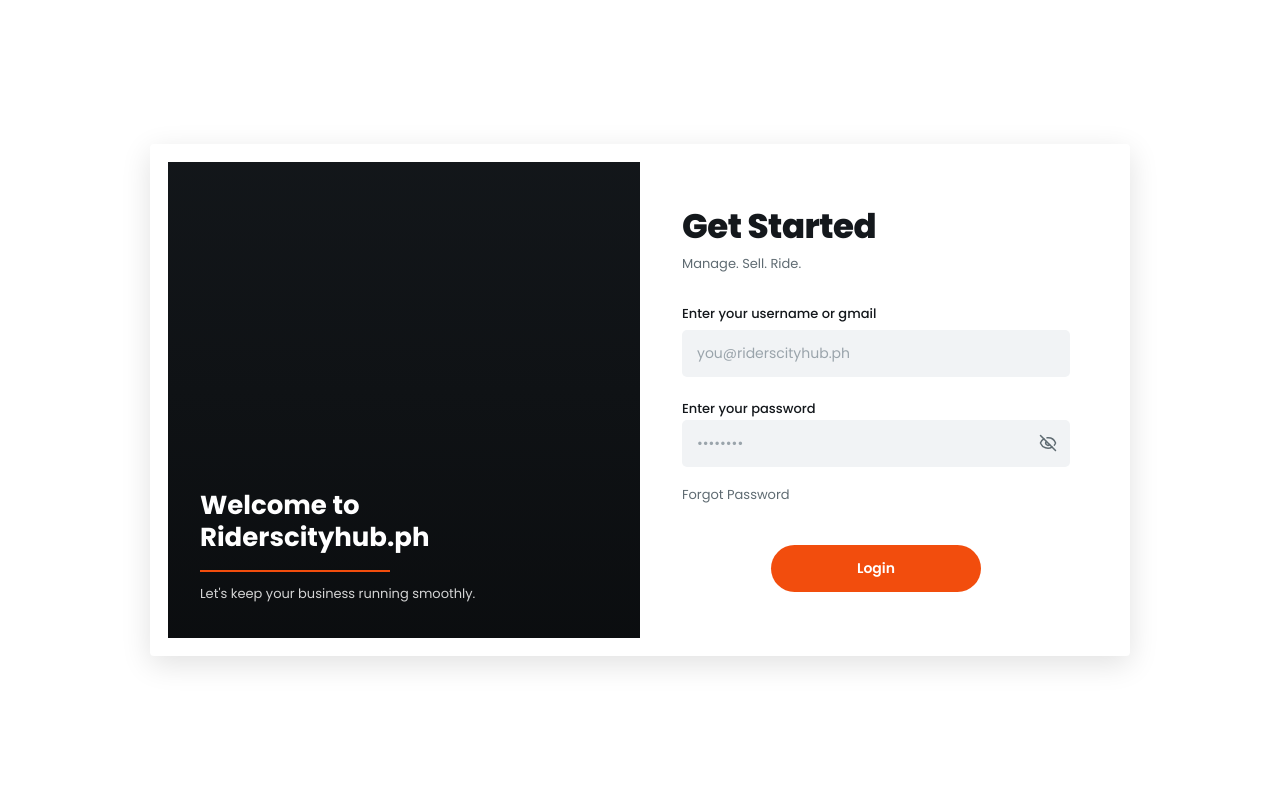
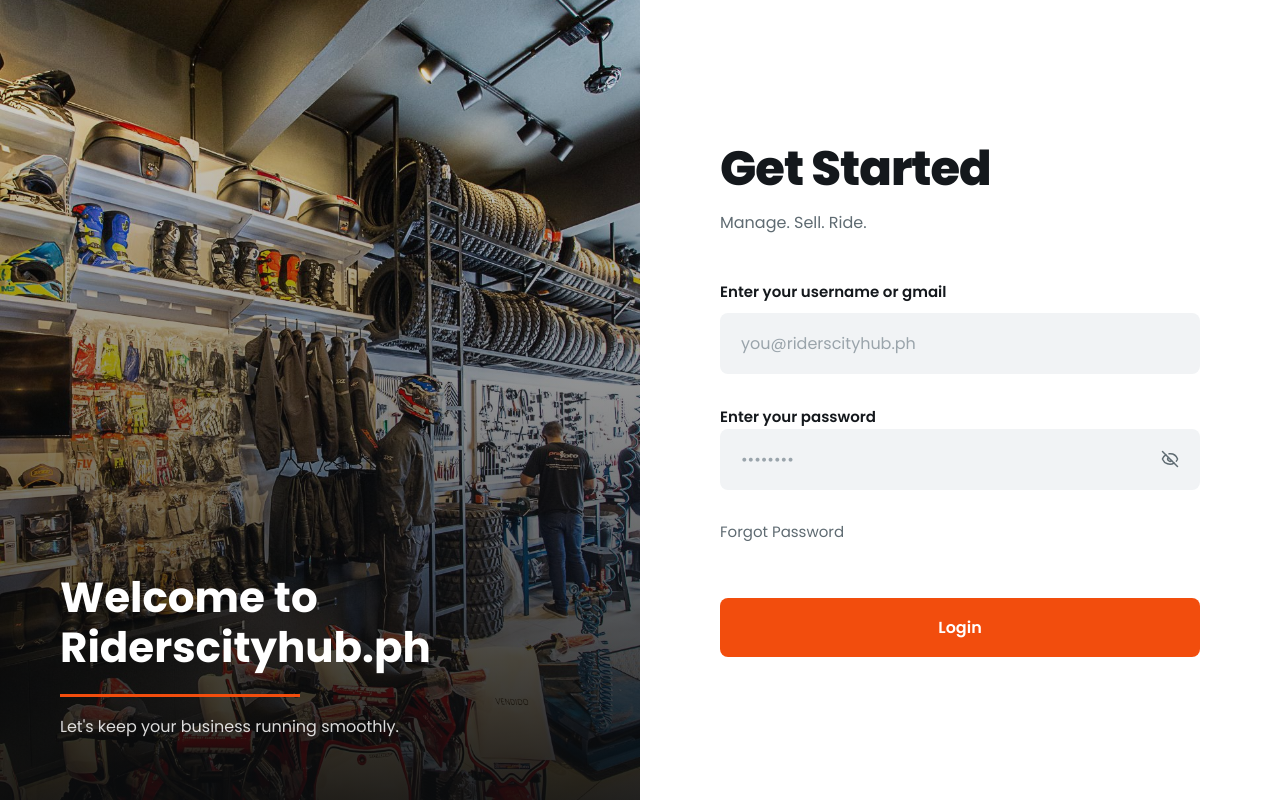
Before and after one commit to 4wasterr/Riderscityhub.ph, a React app in the folder frontend/: page / in a window 1280 px wide. Built offline with nearby package versions, Linux system fonts and the light colour scheme; the HTML template or start-up script is replaced by a standard one.

Commit message:
Added things and polished

```diff
--- a/frontend/src/pages/login.css
+++ b/frontend/src/pages/login.css
@@ -1,232 +1,571 @@
 @import url("https://fonts.googleapis.com/css2?family=Poppins:wght@400;500;600;700;800&display=swap");
+
+/* ================================
+   ROOT COLORS
+================================ */
 
 :root {
     --login-ink: #14181c;
     --login-muted: #5f6b72;
-    --login-line: #e3e6e9;
     --login-field: #f1f3f5;
     --login-accent: #f24d0d;
     --login-accent-dark: #d13d05;
 }
+
+
+/* ================================
+   LOGIN PAGE - FULL SCREEN
+================================ */
+
 .login-page {
-    min-height: 100svh;
-    display: grid;
-    place-items: center;
-    padding: 24px;
+    width: 100vw;
+    min-height: 100vh;
+
+    margin: 0;
+    padding: 0;
+
     box-sizing: border-box;
+
     background: #ffffff;
     color: var(--login-ink);
-    font-family: "Poppins", system-ui, -apple-system, "Segoe UI", sans-serif;
+
+    font-family: "Poppins", system-ui, -apple-system,
+        "Segoe UI", sans-serif;
+
     text-align: left;
+
+    overflow: hidden;
 }
+
+
+/* ================================
+   MAIN LOGIN CARD - FULL SCREEN
+================================ */
+
 .login-card {
+    width: 100%;
+    min-height: 100vh;
+
     display: grid;
     grid-template-columns: 1fr 1fr;
-    gap: 0;
-    width: min(100%, 980px);
-    padding: 18px;
+
+    margin: 0;
+    padding: 0;
+
+    overflow: hidden;
+
+    background: #ffffff;
+
+    border-radius: 0;
+
+    box-shadow: none;
+
     box-sizing: border-box;
-    background: #ffffff;
-    border-radius: 4px;
-	box-shadow: 0 8px 30px rgba(7, 7, 7, 0.12);
 }
-/* ---------- left visual ---------- */
+
+
+/* ================================
+   LEFT VISUAL SECTION
+================================ */
 
 .login-visual {
     position: relative;
+
     display: flex;
     align-items: flex-end;
-    min-height: 470px;
-    padding: 34px 32px;
+
+    width: 100%;
+    min-height: 100vh;
+
+    padding: 60px;
+
     box-sizing: border-box;
+
     background: #14181c;
+
     overflow: hidden;
     isolation: isolate;
 }
+
+
+/* ================================
+   BACKGROUND IMAGE
+================================ */
+
 .login-visual img {
     position: absolute;
+
     inset: 0;
+
     z-index: -2;
+
     width: 100%;
     height: 100%;
+
     object-fit: cover;
 }
+
+
+/* ================================
+   DARK IMAGE OVERLAY
+================================ */
+
 .login-visual::after {
     content: "";
+
     position: absolute;
+
     inset: 0;
+
     z-index: -1;
-    background: linear-gradient(180deg, rgba(10, 12, 14, 0.15) 0%, rgba(10, 12, 14, 0.55) 55%, rgba(10, 12, 14, 0.88) 100%);
+
+    background: linear-gradient(
+        180deg,
+        rgba(10, 12, 14, 0.10) 0%,
+        rgba(10, 12, 14, 0.50) 55%,
+        rgba(10, 12, 14, 0.90) 100%
+    );
 }
+
+
+/* ================================
+   LEFT VISUAL TEXT
+================================ */
+
 .visual-copy {
     color: #ffffff;
 }
+
+
 .visual-copy h2 {
-    max-width: 15ch;
+    max-width: 18ch;
+
     margin: 0;
-    font-size: 26px;
-    line-height: 1.25;
+
+    font-size: 42px;
+
+    line-height: 1.2;
+
     font-weight: 700;
 }
+
+
 .visual-rule {
-    width: 190px;
-    height: 2px;
-    margin: 16px 0 12px;
+    width: 240px;
+    height: 3px;
+
+    margin: 20px 0 16px;
+
     background: var(--login-accent);
 }
+
+
 .visual-copy p {
+    max-width: 500px;
+
     margin: 0;
-    font-size: 13px;
+
+    font-size: 16px;
+
+    line-height: 1.7;
+
     font-weight: 400;
-    color: rgba(255, 255, 255, 0.82);
+
+    color: rgba(255, 255, 255, 0.85);
 }
-/* ---------- right form ---------- */
+
+
+/* ================================
+   RIGHT LOGIN FORM SECTION
+================================ */
 
 .login-form-side {
     display: flex;
+
     flex-direction: column;
+
     justify-content: center;
-    padding: 46px 42px;
+
+    width: 100%;
+    min-height: 100vh;
+
+    padding: 80px;
+
     box-sizing: border-box;
+
+    background: #ffffff;
 }
+
+
+/* ================================
+   LIMIT FORM WIDTH
+================================ */
+
+.login-form-side > * {
+    width: 100%;
+    max-width: 550px;
+}
+
+
+/* ================================
+   LOGIN HEADING
+================================ */
+
 .login-heading h1 {
     margin: 0;
-    font-size: 34px;
+
+    font-size: 48px;
+
     line-height: 1.1;
+
     font-weight: 800;
-    letter-spacing: -0.5px;
+
+    letter-spacing: -1px;
 }
+
+
 .login-heading p {
-    margin: 8px 0 0;
+    margin: 14px 0 0;
+
     color: var(--login-muted);
-    font-size: 13px;
+
+    font-size: 16px;
 }
+
+
+/* ================================
+   LOGIN FORM
+================================ */
+
 .login-form {
     display: grid;
-    gap: 6px;
-    margin-top: 30px;
+
+    gap: 10px;
+
+    margin-top: 45px;
 }
+
+
+/* ================================
+   FORM LABELS
+================================ */
+
 .login-form label {
-    font-size: 13px;
-    font-weight: 500;
+    font-size: 15px;
+
+    font-weight: 600;
 }
+
+
+/* ================================
+   INPUT FIELDS
+================================ */
+
 .login-form input[type="email"],
 .login-form input[type="text"],
 .login-form input[type="password"] {
     width: 100%;
-    padding: 12px 14px;
+
+    padding: 17px 20px;
+
     box-sizing: border-box;
+
     border: 1px solid transparent;
-    border-radius: 5px;
+
+    border-radius: 8px;
+
     background: var(--login-field);
+
     color: var(--login-ink);
-    font: inherit;
-    font-size: 14px;
+
+    font-family: inherit;
+
+    font-size: 16px;
+
     outline: none;
-    transition: border-color 160ms cubic-bezier(0.23, 1, 0.32, 1), background-color 160ms cubic-bezier(0.23, 1, 0.32, 1);
+
+    transition:
+        border-color 160ms ease,
+        background-color 160ms ease;
 }
+
+
 .login-form input::placeholder {
     color: #9aa4ab;
 }
+
+
 .login-form input:focus {
     background: #ffffff;
+
     border-color: var(--login-accent);
 }
+
+
+/* ================================
+   PASSWORD FIELD
+================================ */
+
 .field-password {
-    margin-top: 12px;
+    margin-top: 20px;
 }
+
+
 .password-wrap {
     position: relative;
+
     display: block;
 }
+
+
 .password-wrap input {
-    padding-right: 44px !important;
+    padding-right: 55px !important;
 }
+
+
 .toggle-password {
     position: absolute;
+
     top: 50%;
-    right: 6px;
+    right: 10px;
+
     display: grid;
+
     place-items: center;
-    width: 32px;
-    height: 32px;
+
+    width: 40px;
+    height: 40px;
+
     padding: 0;
+
     transform: translateY(-50%);
-    border: 0;
-    border-radius: 4px;
+
+    border: none;
+
+    border-radius: 6px;
+
     background: transparent;
+
     color: var(--login-muted);
+
     cursor: pointer;
-    transition: color 140ms cubic-bezier(0.23, 1, 0.32, 1);
+
+    transition: color 140ms ease;
 }
+
+
 .toggle-password:hover {
     color: var(--login-ink);
 }
+
+
+/* ================================
+   FORGOT PASSWORD
+================================ */
+
 .forgot-button {
     justify-self: start;
-    margin-top: 12px;
+
+    margin-top: 20px;
+
     padding: 0;
-    border: 0;
+
+    border: none;
+
     background: transparent;
+
     color: var(--login-muted);
-    font: inherit;
-    font-size: 13px;
+
+    font-family: inherit;
+
+    font-size: 15px;
+
     cursor: pointer;
-    transition: color 140ms cubic-bezier(0.23, 1, 0.32, 1);
+
+    transition: color 140ms ease;
 }
+
+
 .forgot-button:hover {
     color: var(--login-accent-dark);
 }
+
+
+/* ================================
+   LOGIN BUTTON
+================================ */
+
 .submit-button {
-    justify-self: center;
-    width: min(100%, 210px);
-    margin-top: 34px;
-    padding: 13px 20px;
-    border: 0;
-    border-radius: 999px;
+    justify-self: start;
+
+    width: 100%;
+    max-width: 550px;
+
+    margin-top: 45px;
+
+    padding: 17px 25px;
+
+    border: none;
+
+    border-radius: 8px;
+
     background: var(--login-accent);
+
     color: #ffffff;
-    font: inherit;
-    font-size: 14px;
+
+    font-family: inherit;
+
+    font-size: 16px;
+
     font-weight: 600;
+
     cursor: pointer;
-    transition: background-color 160ms cubic-bezier(0.23, 1, 0.32, 1), transform 120ms cubic-bezier(0.23, 1, 0.32, 1);
+
+    transition:
+        background-color 160ms ease,
+        transform 120ms ease;
 }
+
+
 .submit-button:hover {
     background: var(--login-accent-dark);
 }
+
+
 .submit-button:active {
-    transform: scale(0.985);
+    transform: scale(0.98);
 }
+
+
 .submit-button:disabled {
     opacity: 0.7;
+
     cursor: progress;
 }
+
+
+/* ================================
+   ERROR MESSAGE
+================================ */
+
 .login-error {
-    margin: 16px 0 0;
-    padding: 10px 12px;
-    border-radius: 5px;
+    width: 100%;
+    max-width: 550px;
+
+    margin: 20px 0 0;
+
+    padding: 14px 16px;
+
+    box-sizing: border-box;
+
+    border-radius: 8px;
+
     background: #fdece6;
+
     color: #9c3105;
-    font-size: 13px;
+
+    font-size: 14px;
 }
+
+
+/* ================================
+   ACCESSIBILITY
+================================ */
+
 :focus-visible {
     outline: 2px solid var(--login-accent);
-    outline-offset: 2px;
+
+    outline-offset: 3px;
 }
+
+
+/* ================================
+   TABLET VIEW
+================================ */
+
+@media (max-width: 1000px) {
+
+    .login-form-side {
+        padding: 50px;
+    }
+
+    .login-visual {
+        padding: 45px;
+    }
+
+    .login-heading h1 {
+        font-size: 40px;
+    }
+
+    .visual-copy h2 {
+        font-size: 34px;
+    }
+}
+
+
+/* ================================
+   MOBILE VIEW
+================================ */
+
 @media (max-width: 820px) {
+
+    .login-page {
+        overflow-y: auto;
+    }
+
     .login-card {
         grid-template-columns: 1fr;
-        padding: 12px;
+
+        min-height: 100vh;
     }
+
     .login-visual {
-        min-height: 240px;
-        padding: 26px 24px;
+        min-height: 320px;
+
+        padding: 40px;
     }
+
     .login-form-side {
-        padding: 32px 20px 26px;
+        min-height: auto;
+
+        padding: 50px 35px;
     }
+
     .login-heading h1 {
-        font-size: 28px;
+        font-size: 38px;
+    }
+
+    .visual-copy h2 {
+        font-size: 32px;
     }
 }
+
+
+/* ================================
+   SMALL MOBILE VIEW
+================================ */
+
+@media (max-width: 480px) {
+
+    .login-visual {
+        min-height: 260px;
+
+        padding: 30px;
+    }
+
+    .login-form-side {
+        padding: 40px 25px;
+    }
+
+    .login-heading h1 {
+        font-size: 32px;
+    }
+
+    .visual-copy h2 {
+        font-size: 27px;
+    }
+
+    .submit-button {
+        width: 100%;
+    }
+}
--- a/frontend/src/pages/login.jsx
+++ b/frontend/src/pages/login.jsx
@@ -32,6 +32,9 @@ function Login() {
             <div className="visual-rule" />
             <p>Let&apos;s keep your business running smoothly.</p>
           </div>
+          <img
+    src="Images/f384a9d5e0d8b2ea1d2f6b821d32c9d1.jpg"
+    alt="Login background"/>
         </div>
 
         <div className="login-form-side">
```
Also changed, not shown: frontend/Images/f384a9d5e0d8b2ea1d2f6b821d32c9d1.jpg (added).
